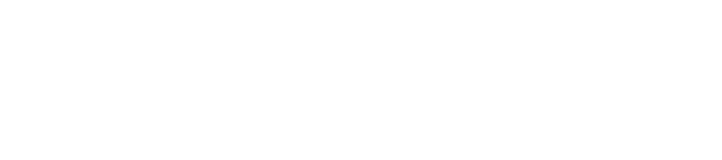
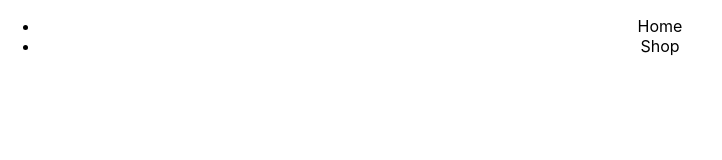
Before and after one commit to jackalot/o-shopping-cart, a React (Create React App) app: page / in a window 1280 px wide. Shown: the top 160 px of the page, without its empty margins (0-722 px from the left). Built offline with nearby package versions, Linux system fonts and the light colour scheme.

Commit message:
imported NavBar

```diff
--- a/src/App.js
+++ b/src/App.js
@@ -1,10 +1,11 @@
 
 import './App.css';
+import NavBar from './components/NavBar';
 
 function App() {
   return (
     <div className="App">
-
+    <NavBar></NavBar>
     </div>
   );
 }
```
